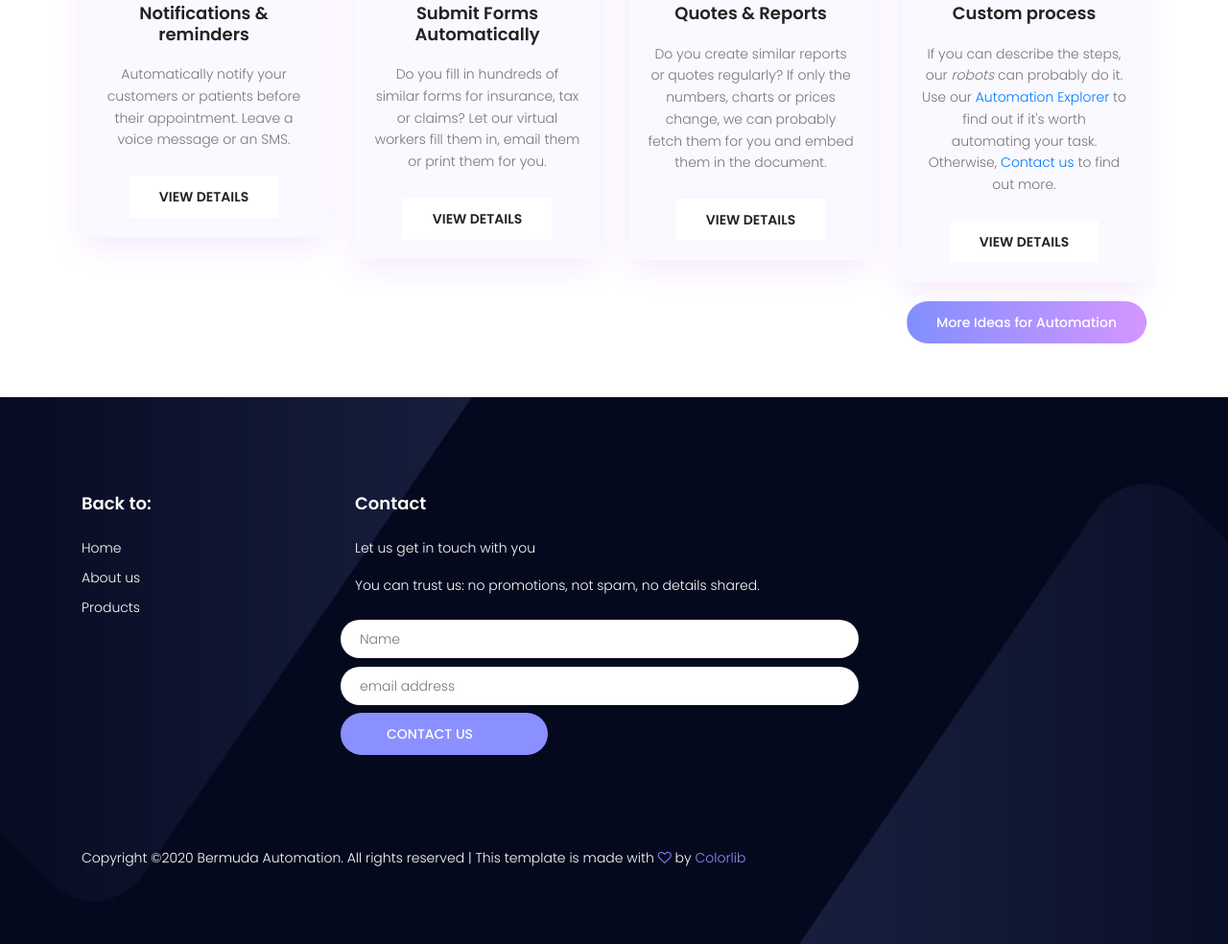
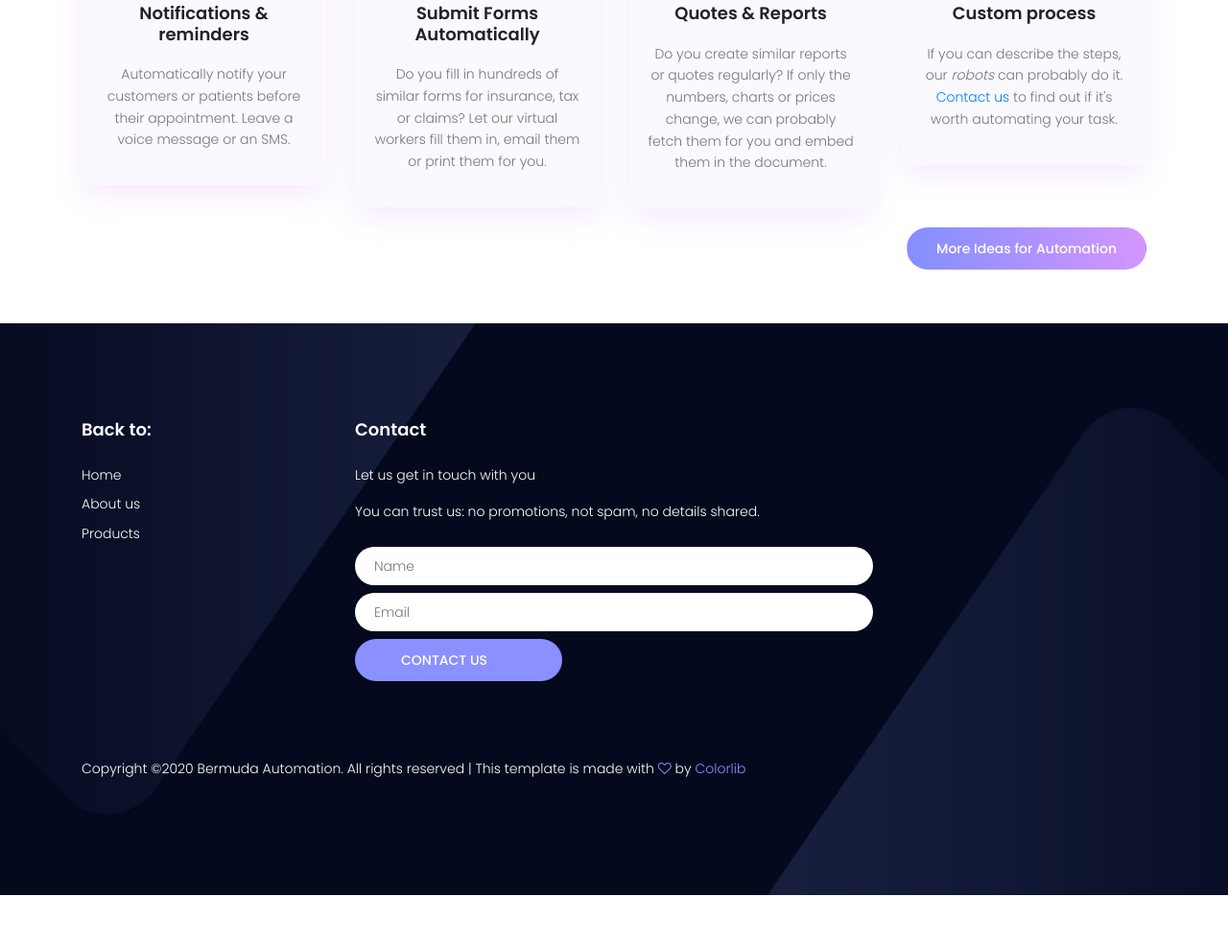
Before and after one commit to alphydan/baut, a plain HTML site: page index.html in a window 1280 px wide. Shown: the part 1330-2314 px from the top of the page at 96% size. After the commit the page ends 2263 px from the top, so only its background shows below. Drawn offline with nearby package versions, Linux system fonts and the light colour scheme.

Commit message:
fixed dead links & contact form, added link to blog

```diff
--- a/index.html
+++ b/index.html
@@ -1,4 +1,4 @@
-	<!DOCTYPE html>
+<!DOCTYPE html>
 	<html lang="zxx" class="no-js">
 	<head>
 		<!-- Mobile Specific Meta -->
@@ -97,7 +97,7 @@
 									<p>
 									  Automatically notify your customers or patients before their appointment. Leave a voice message or an SMS.
 									</p>
-									<a href="#" class="primary-btn text-uppercase">View Details</a>
+
 								</div>
 							</div>
 						</div>
@@ -112,7 +112,7 @@
 									  Do you fill in hundreds of similar forms for insurance, tax or claims?
 									  Let our virtual workers fill them in, email them or print them for you.
 									</p>
-									<a href="#" class="primary-btn text-uppercase">View Details</a>
+
 								</div>
 							</div>
 						</div>
@@ -129,7 +129,7 @@
 									  and embed them in the document.
 
 									</p>
-									<a href="#" class="primary-btn text-uppercase">View Details</a>
+
 								</div>
 							</div>
 						</div>
@@ -142,16 +142,15 @@
 									<h4>Custom process</h4>
 									<p>
 									  If you can describe the steps, our <em>robots</em> can probably do it.
-									  Use our <a href="#" target="_blank">Automation Explorer</a> to find out if it's worth automating your task. Otherwise,
-									  <a href="/contact/">Contact us</a> to find out more.
+									  <a href="#contactform" >Contact us</a> to find out if it's worth automating your task.
 									</p>
-									<a href="#" class="primary-btn text-uppercase">View Details</a>
+
 								</div>
 							</div>
 						</div>
 
 					</div>
-					<a class="primary-btn" style="float:right; margin-top:20px;" href="./automation/">More Ideas for Automation</a>
+					<a class="primary-btn" style="float:right; margin-top:20px;" href="https://blog.baut.bm/">More Ideas for Automation</a>
 				</div>
 
 			</section>
@@ -180,16 +179,22 @@
 						    <h6>Contact</h6>
 						    <p> Let us get in touch with you </p>
 						    <p>You can trust us: no promotions, not spam, no details shared.</p>
-						    <form action="https://jumprock.co/mail/BermudaAutomation" method="post">
-						      <div class="form-group row" style="width:100%">
-							<input type="text" name="trapit" value="" style="display:none">
-							<input type="text" name="name" placeholder="Name" onfocus="this.placeholder=''" onblur="this.placeholder = 'Name'">
-							<input type="email" name="email" placeholder="email address" onfocus="this.placeholder=''" onblur="this.placeholder = 'email address'">
-							<!-- <input type="text" name="message" placeholder="message" onfocus="this.placeholder=''" onblur="this.placeholder = 'short message'"> -->
-							<input class="nw-btn primary-btn" style="width:40%;" type="submit" value="Contact Us" />
-							<input type="hidden" name="after" value="https://baut.bm">
-						      </div>
-						    </form>
+
+	      <form id="contactform" action="https://formsubmit.co/hello@baut.bm" method="POST">
+		<div class="fields">
+		  <div class="field half">
+		    <input type="text" name="name" id="name" placeholder="Name">
+		  </div>
+		  <div class="field half">
+		    <input type="email" name="email" id="email" placeholder="Email">
+		  </div>
+		  <input type="text" name="_honey" style="display:none">
+		  <input type="hidden" name="_captcha" value="false">
+		</div>
+		<ul class="actions">
+		  <li><input type="submit" value="Contact Us" class="nw-btn primary-btn" style="width:40%"></li>
+		</ul>
+	      </form>
 
 						  </div>
 						</div>
```
Also changed, not shown: about/index.html (+24 -11 lines), automation/index.html (+17 -12 lines).
